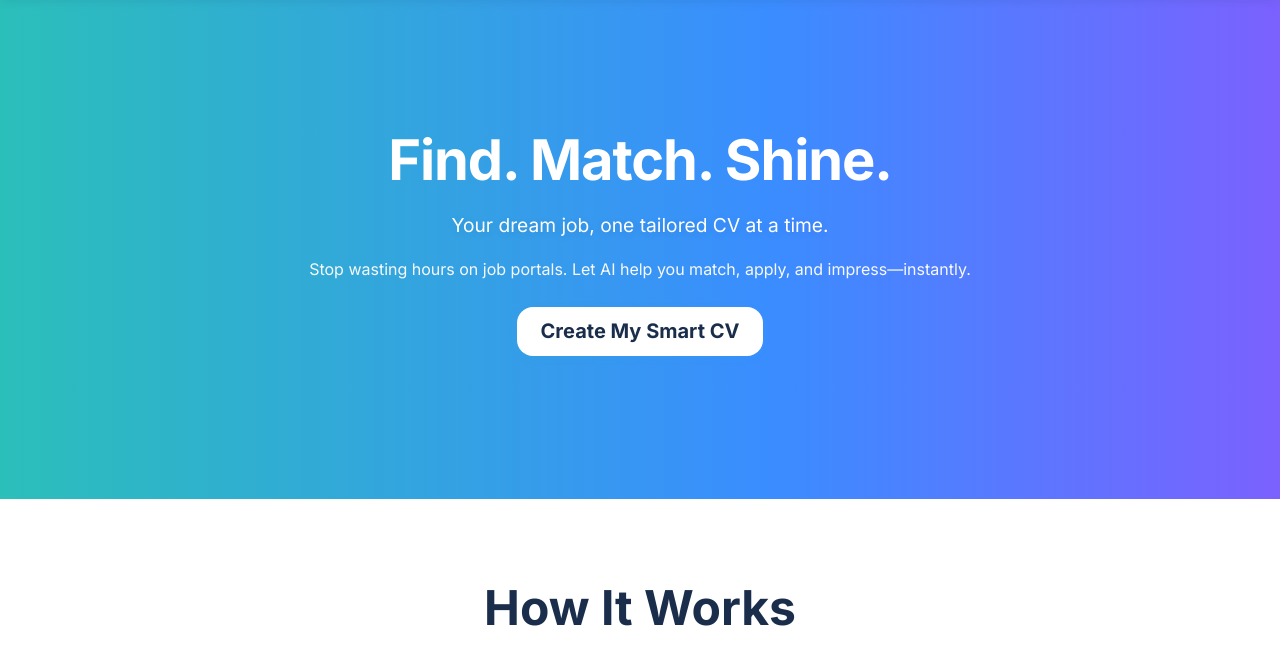
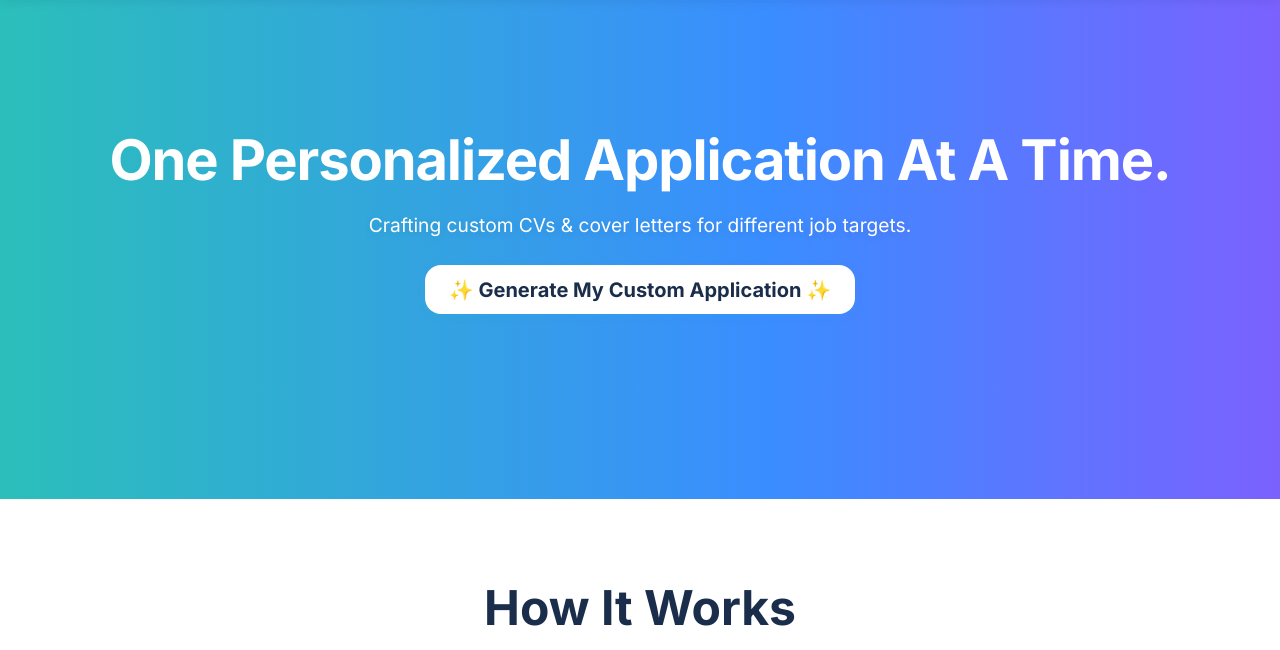
Before and after one commit to Arashghsz/nord-hire-ai, a plain HTML site: page frontend/index.html in a window 1280 px wide. Shown: the part 123-773 px from the top of the page. Drawn offline with nearby package versions, Linux system fonts and the light colour scheme; a web font is replaced by a local one.

Commit message:
adjust texts in intro section

```diff
--- a/frontend/index.html
+++ b/frontend/index.html
@@ -52,12 +52,13 @@
         <!-- HERO -->
         <header class="hero text-center text-white">
             <div class="container py-5">
-                <h1 class="display-4 fw-bold mb-3">Find. Match. Shine.</h1>
-                <p class="lead mb-3 text-light">Your dream job, one tailored CV at a time.</p>
-                <p class="mb-4 text-light">Stop wasting hours on job portals. Let AI help you match, apply, and
-                    impress—instantly.</p>
+                <h1 class="display-4 fw-bold mb-3">One Personalized Application At A Time. </h1>
+                <!-- <p class=" mb-3 text-light">Find. Match. Shine.</p> -->
+                <p class="lead mb-4 text-light"> Crafting custom CVs & cover letters for different job targets.</p>
+                <!-- <p class="mb-4 text-light">Stop wasting hours on job portals. Let AI help you match, apply, and
+                    impress—instantly.</p> -->
                 <a href="#how" class="btn btn-lg btn-hero-cta">
-                    Create My Smart CV
+                    ✨ Generate My Custom Application ✨
                 </a>
             </div>
         </header>
@@ -216,7 +217,8 @@
                 <div class="row g-4">
                     <div class="col-lg-4">
                         <img src="src/images/logo1.png" alt="NordHire AI" height="100" class="mb-4">
-                        <p class="text-light mb-4">Transform your job search with AI-powered CV optimization and intelligent job matching.</p>
+                        <p class="text-light mb-4">Transform your job search with AI-powered CV optimization and
+                            intelligent job matching.</p>
                         <div class="social-icons">
                             <a href="#"><i class="fab fa-twitter"></i></a>
                             <a href="#"><i class="fab fa-linkedin-in"></i></a>
@@ -271,4 +273,5 @@
     <!-- JavaScript Bundle with Popper -->
     <script src="https://cdn.jsdelivr.net/npm/bootstrap@5.3.0/dist/js/bootstrap.bundle.min.js"></script>
 </body>
+
 </html>
```
